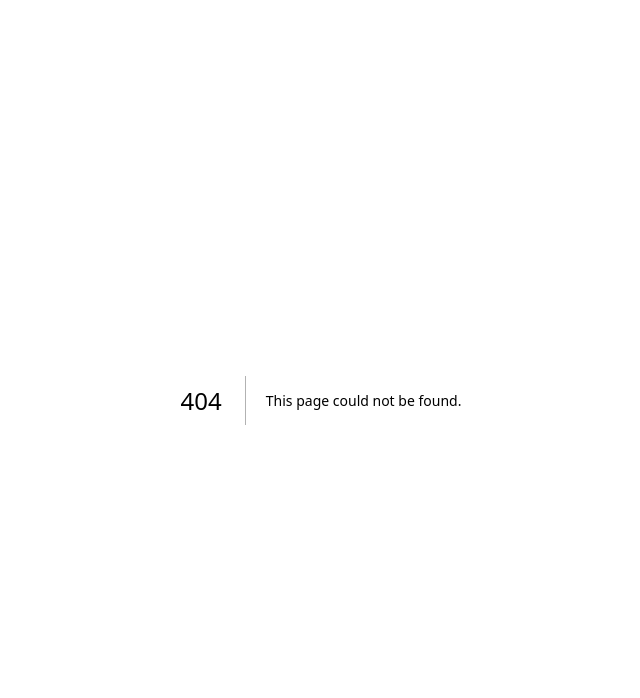
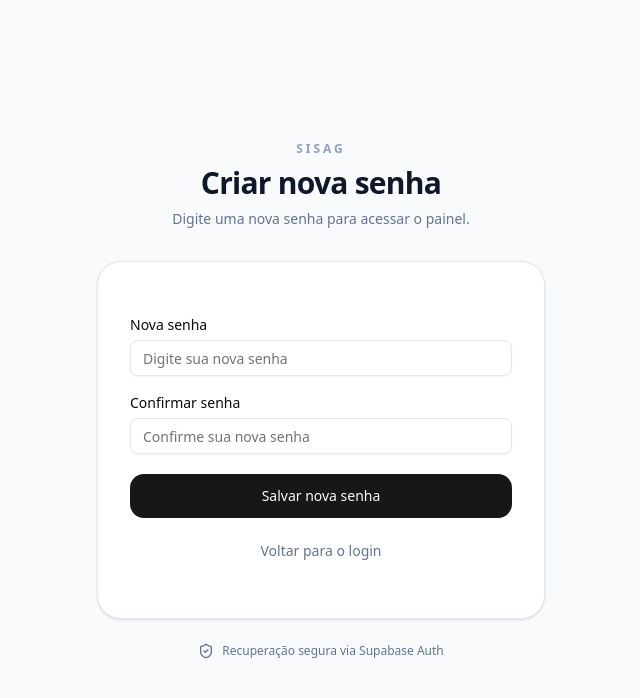
Before and after one commit to flaience/sisag, a Next.js app: page /resset-password in a window 1280 px wide. Before the commit this address had no page. Shown: the top 698 px of the page, without its empty margins (319-959 px from the left). Built offline with nearby package versions, Linux system fonts and the light colour scheme.

Commit message:
ajustado recupração de senha

```diff
--- /dev/null
+++ b/src/app/forgot-password/page.tsx
@@ -0,0 +1,129 @@
+"use client";
+
+import { useState } from "react";
+import Link from "next/link";
+import { ShieldCheck } from "lucide-react";
+import { createSupabaseBrowserClient } from "@/lib/supabase-browser";
+import { Button } from "@/components/ui/button";
+import { Card, CardContent } from "@/components/ui/card";
+import { Input } from "@/components/ui/input";
+import { Label } from "@/components/ui/label";
+
+export default function ForgotPasswordPage() {
+  const [email, setEmail] = useState("");
+  const [loading, setLoading] = useState(false);
+  const [successMsg, setSuccessMsg] = useState<string | null>(null);
+  const [errorMsg, setErrorMsg] = useState<string | null>(null);
+
+  async function handleSubmit(e: React.FormEvent<HTMLFormElement>) {
+    e.preventDefault();
+
+    setLoading(true);
+    setSuccessMsg(null);
+    setErrorMsg(null);
+
+    try {
+      const supabase = createSupabaseBrowserClient();
+
+      const origin =
+        typeof window !== "undefined"
+          ? window.location.origin
+          : "https://sisag.flaience.com";
+
+      const { error } = await supabase.auth.resetPasswordForEmail(
+        email.trim(),
+        {
+          redirectTo: `${origin}/reset-password`,
+        },
+      );
+
+      if (error) {
+        setErrorMsg(error.message || "Não foi possível enviar o e-mail.");
+        return;
+      }
+
+      setSuccessMsg(
+        "Se este e-mail estiver cadastrado, enviaremos as instruções de recuperação.",
+      );
+    } catch {
+      setErrorMsg("Erro ao solicitar recuperação de senha.");
+    } finally {
+      setLoading(false);
+    }
+  }
+
+  return (
+    <div className="min-h-screen bg-slate-50">
+      <div className="flex min-h-screen items-center justify-center px-4 py-10 sm:px-6 lg:px-10">
+        <div className="w-full max-w-md">
+          <div className="mb-8 text-center">
+            <div className="text-xs font-semibold uppercase tracking-[0.25em] text-slate-400">
+              SISAG
+            </div>
+
+            <h1 className="mt-2 text-3xl font-bold tracking-tight text-slate-900">
+              Recuperar senha
+            </h1>
+
+            <p className="mt-2 text-sm text-slate-500">
+              Informe seu e-mail para receber as instruções de acesso.
+            </p>
+          </div>
+
+          <Card className="rounded-3xl border-slate-200 shadow-sm">
+            <CardContent className="p-6 sm:p-8">
+              <form onSubmit={handleSubmit} className="space-y-5">
+                <div className="space-y-2">
+                  <Label htmlFor="email">E-mail</Label>
+                  <Input
+                    id="email"
+                    type="email"
+                    placeholder="voce@empresa.com"
+                    value={email}
+                    onChange={(e) => setEmail(e.target.value)}
+                    autoComplete="email"
+                    required
+                  />
+                </div>
+
+                {successMsg && (
+                  <div className="rounded-xl border border-emerald-200 bg-emerald-50 px-3 py-2 text-sm text-emerald-700">
+                    {successMsg}
+                  </div>
+                )}
+
+                {errorMsg && (
+                  <div className="rounded-xl border border-red-200 bg-red-50 px-3 py-2 text-sm text-red-700">
+                    {errorMsg}
+                  </div>
+                )}
+
+                <Button
+                  type="submit"
+                  className="h-11 w-full rounded-xl"
+                  disabled={loading}
+                >
+                  {loading ? "Enviando..." : "Enviar instruções"}
+                </Button>
+              </form>
+
+              <div className="mt-5 text-center">
+                <Link
+                  href="/login"
+                  className="text-sm text-slate-500 hover:text-slate-900"
+                >
+                  Voltar para o login
+                </Link>
+              </div>
+            </CardContent>
+          </Card>
+
+          <div className="mt-6 flex justify-center gap-2 text-xs text-slate-500">
+            <ShieldCheck className="h-4 w-4" />
+            Recuperação segura via Supabase Auth
+          </div>
+        </div>
+      </div>
+    </div>
+  );
+}
--- a/src/app/login/page.tsx
+++ b/src/app/login/page.tsx
@@ -152,9 +152,8 @@ export default function LoginPage() {
                   <div className="space-y-2">
                     <div className="flex items-center justify-between gap-3">
                       <Label htmlFor="password">Senha</Label>
-
                       <Link
-                        href="#"
+                        href="/forgot-password"
                         className="text-xs text-slate-500 hover:text-slate-900"
                       >
                         Esqueceu a senha?
--- /dev/null
+++ b/src/app/resset-password/page.tsx
@@ -0,0 +1,150 @@
+"use client";
+
+import { useState } from "react";
+import Link from "next/link";
+import { ShieldCheck } from "lucide-react";
+import { useRouter } from "next/navigation";
+import { createSupabaseBrowserClient } from "@/lib/supabase-browser";
+import { Button } from "@/components/ui/button";
+import { Card, CardContent } from "@/components/ui/card";
+import { Input } from "@/components/ui/input";
+import { Label } from "@/components/ui/label";
+
+export default function ResetPasswordPage() {
+  const router = useRouter();
+
+  const [password, setPassword] = useState("");
+  const [confirmPassword, setConfirmPassword] = useState("");
+  const [loading, setLoading] = useState(false);
+  const [successMsg, setSuccessMsg] = useState<string | null>(null);
+  const [errorMsg, setErrorMsg] = useState<string | null>(null);
+
+  async function handleSubmit(e: React.FormEvent<HTMLFormElement>) {
+    e.preventDefault();
+
+    setLoading(true);
+    setSuccessMsg(null);
+    setErrorMsg(null);
+
+    try {
+      if (password.length < 6) {
+        setErrorMsg("A senha deve ter pelo menos 6 caracteres.");
+        return;
+      }
+
+      if (password !== confirmPassword) {
+        setErrorMsg("As senhas não conferem.");
+        return;
+      }
+
+      const supabase = createSupabaseBrowserClient();
+
+      const { error } = await supabase.auth.updateUser({
+        password,
+      });
+
+      if (error) {
+        setErrorMsg(error.message || "Não foi possível alterar a senha.");
+        return;
+      }
+
+      setSuccessMsg("Senha alterada com sucesso. Redirecionando...");
+
+      setTimeout(() => {
+        router.push("/login");
+      }, 1500);
+    } catch {
+      setErrorMsg("Erro ao alterar senha.");
+    } finally {
+      setLoading(false);
+    }
+  }
+
+  return (
+    <div className="min-h-screen bg-slate-50">
+      <div className="flex min-h-screen items-center justify-center px-4 py-10 sm:px-6 lg:px-10">
+        <div className="w-full max-w-md">
+          <div className="mb-8 text-center">
+            <div className="text-xs font-semibold uppercase tracking-[0.25em] text-slate-400">
+              SISAG
+            </div>
+
+            <h1 className="mt-2 text-3xl font-bold tracking-tight text-slate-900">
+              Criar nova senha
+            </h1>
+
+            <p className="mt-2 text-sm text-slate-500">
+              Digite uma nova senha para acessar o painel.
+            </p>
+          </div>
+
+          <Card className="rounded-3xl border-slate-200 shadow-sm">
+            <CardContent className="p-6 sm:p-8">
+              <form onSubmit={handleSubmit} className="space-y-5">
+                <div className="space-y-2">
+                  <Label htmlFor="password">Nova senha</Label>
+                  <Input
+                    id="password"
+                    type="password"
+                    placeholder="Digite sua nova senha"
+                    value={password}
+                    onChange={(e) => setPassword(e.target.value)}
+                    autoComplete="new-password"
+                    required
+                  />
+                </div>
+
+                <div className="space-y-2">
+                  <Label htmlFor="confirmPassword">Confirmar senha</Label>
+                  <Input
+                    id="confirmPassword"
+                    type="password"
+                    placeholder="Confirme sua nova senha"
+                    value={confirmPassword}
+                    onChange={(e) => setConfirmPassword(e.target.value)}
+                    autoComplete="new-password"
+                    required
+                  />
+                </div>
+
+                {successMsg && (
+                  <div className="rounded-xl border border-emerald-200 bg-emerald-50 px-3 py-2 text-sm text-emerald-700">
+                    {successMsg}
+                  </div>
+                )}
+
+                {errorMsg && (
+                  <div className="rounded-xl border border-red-200 bg-red-50 px-3 py-2 text-sm text-red-700">
+                    {errorMsg}
+                  </div>
+                )}
+
+                <Button
+                  type="submit"
+                  className="h-11 w-full rounded-xl"
+                  disabled={loading}
+                >
+                  {loading ? "Salvando..." : "Salvar nova senha"}
+                </Button>
+              </form>
+
+              <div className="mt-5 text-center">
+                <Link
+                  href="/login"
+                  className="text-sm text-slate-500 hover:text-slate-900"
+                >
+                  Voltar para o login
+                </Link>
+              </div>
+            </CardContent>
+          </Card>
+
+          <div className="mt-6 flex justify-center gap-2 text-xs text-slate-500">
+            <ShieldCheck className="h-4 w-4" />
+            Recuperação segura via Supabase Auth
+          </div>
+        </div>
+      </div>
+    </div>
+  );
+}
```
